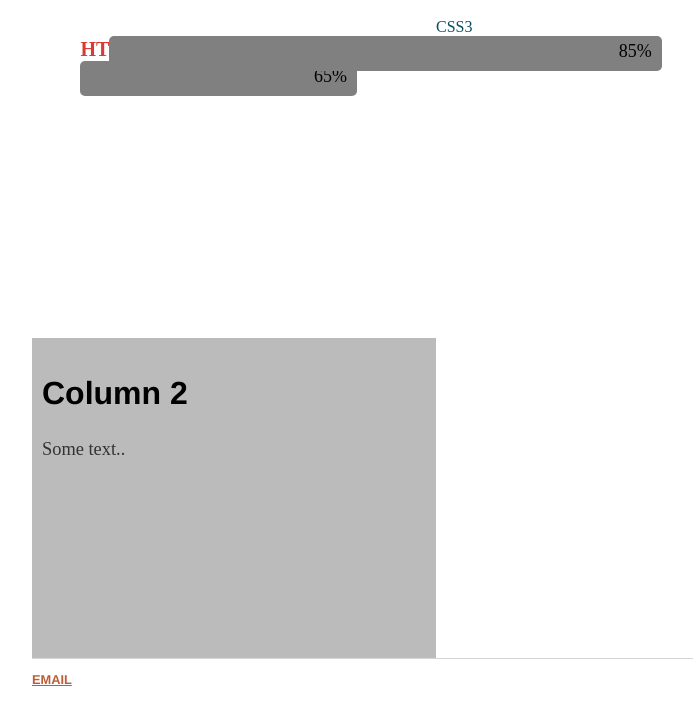
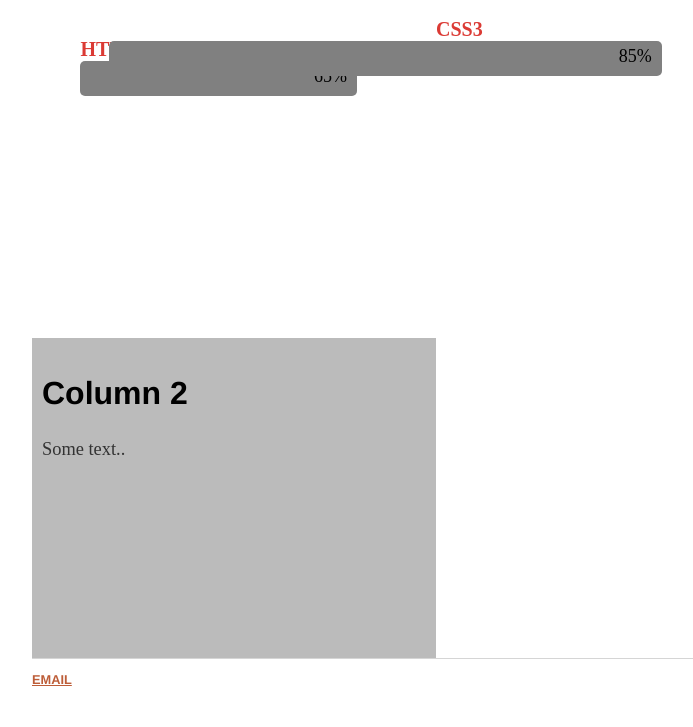
Before and after one commit to rsourki/rsourki.github.io, a Jekyll site: the page built from cv/index.html, in a window 1280 px wide. Shown: the part 682-1409 px from the top of the page, without its empty margins (224-917 px from the left). Built offline with Jekyll 4.4.1, drawn with Linux system fonts in a browser that asks for light colours.

Commit message:
Update index.html

```diff
--- a/cv/index.html
+++ b/cv/index.html
@@ -36,7 +36,7 @@ title: Research - Reza Sourki Webpage
   </div>
 
   <div class="bar-1">
-    <div class="title" style="color: #084c61;">CSS3</div>
+    <div class="titlebar">CSS3</div>
     <div class="bar" data-width="85%">
       <div class="bar-inner" style="background: #084c61;">
 
```
